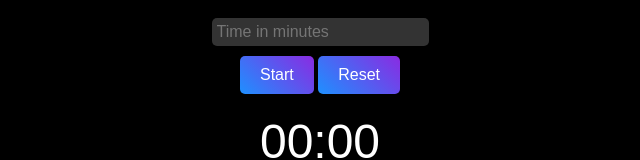
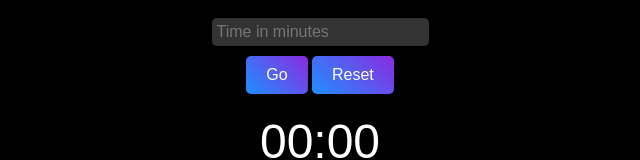
Before and after one commit to jpdent7/countdowntimer, a plain HTML site: page index.html in a window 1280 px wide. Shown: the part 165-325 px from the top of the page, without its empty margins (320-960 px from the left). Drawn offline with Linux system fonts and the light colour scheme.

Commit message:
Update index.html

```diff
--- a/index.html
+++ b/index.html
@@ -51,7 +51,7 @@
   <br>
   <input id="timeInput" type="number" placeholder="Time in minutes" />
   <br>
-  <button onclick="startTimer()">Start</button>
+  <button onclick="startTimer()">Go</button>
   <button onclick="resetTimer()">Reset</button>
   <div id="timerDisplay">00:00</div>
 
```
